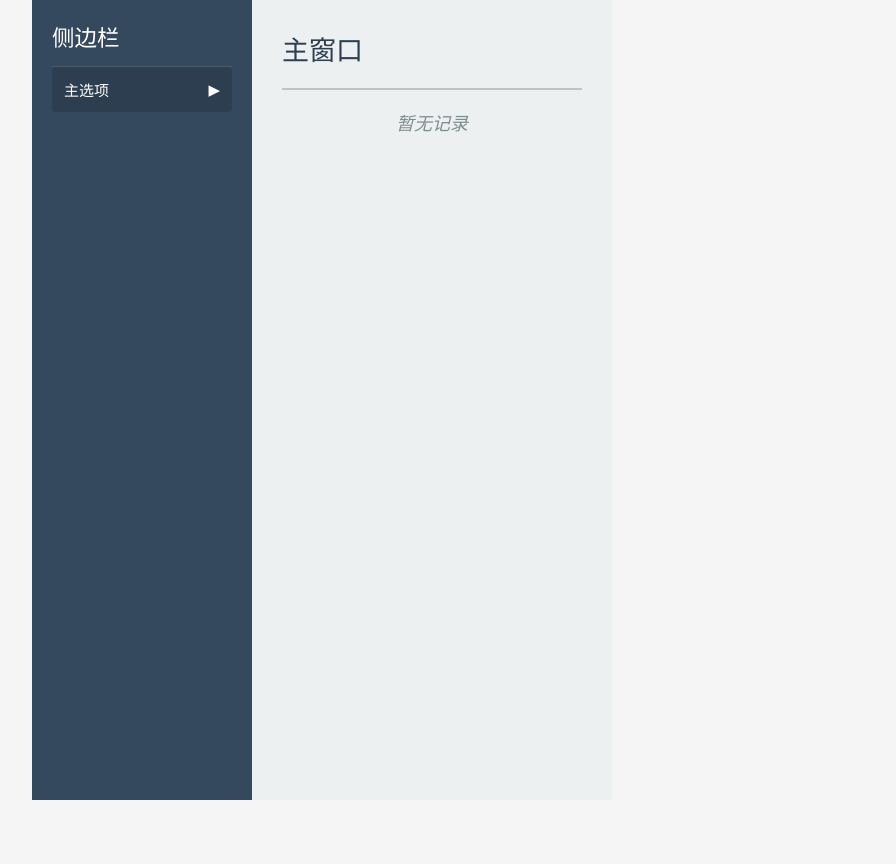
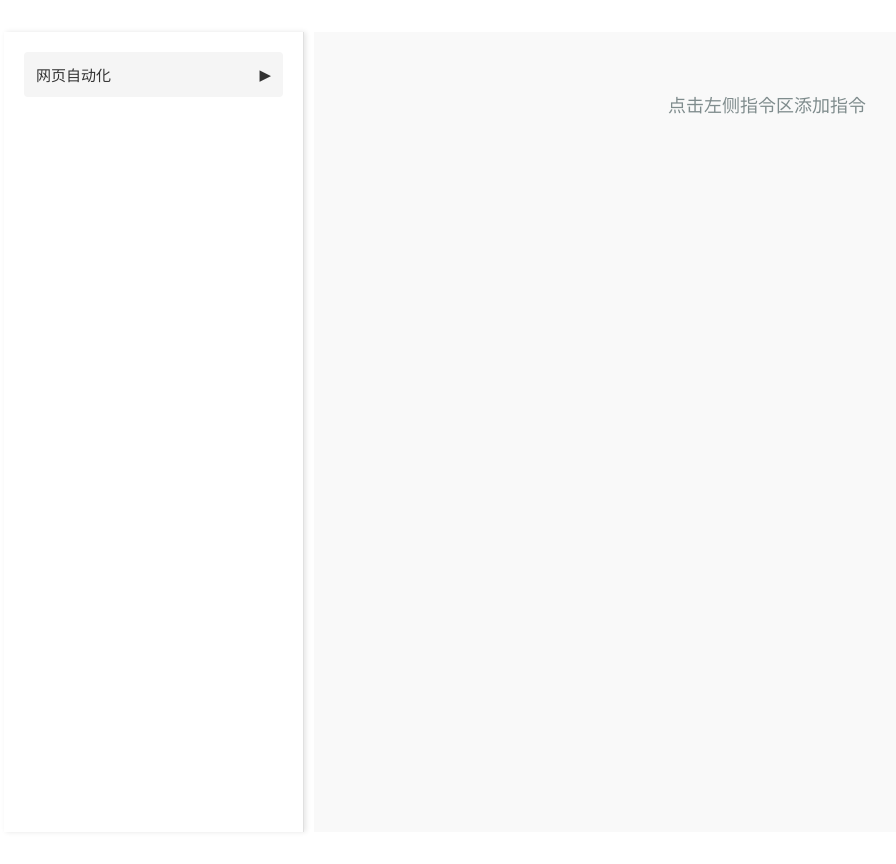
Before and after one commit to LiyunZhang10/electron_project, a Vue app: page / in a window 1280 px wide. Shown: the whole page, without its empty margins (28-924 px from the left). Before the commit the page ends 800 px from the top, so only its background shows below. Built offline with nearby package versions, Linux system fonts and the light colour scheme.

Commit message:
Update .gitignore

```diff
--- a/src/assets/main.css
+++ b/src/assets/main.css
@@ -1,7 +1,6 @@
 @import './base.css';
 
 #app {
-  max-width: 1280px;
   margin: 0 auto;
   padding: 2rem;
   font-weight: normal;
@@ -20,16 +19,3 @@ a,
     background-color: hsla(160, 100%, 37%, 0.2);
   }
 }
-
-@media (min-width: 1024px) {
-  body {
-    display: flex;
-    place-items: center;
-  }
-
-  #app {
-    display: grid;
-    grid-template-columns: 1fr 1fr;
-    padding: 0 2rem;
-  }
-}
--- a/src/components/DialogBox.vue
+++ b/src/components/DialogBox.vue
@@ -2,13 +2,13 @@
   <Transition name="dialog">
     <div class="dialog-overlay" @click.self="$emit('close')">
       <div class="dialog-box">
-        <h3>{{ submenu }} - 输入信息</h3>
-        <div v-for="field in fields" :key="field.key" class="info-input">
-          <label :for="field.key">{{ field.label }}:</label>
+        <h3>{{ submenu }}</h3>
+        <div v-for="field in fields" :key="field.name" class="info-input">
+          <label :for="field.name">{{ field.label }}:</label>
           <input
-            :id="field.key"
-            v-model="info[field.key]"
-            :placeholder="`请输入${field.label}`"
+            :id="field.name"
+            v-model="info[field.name]"
+            :placeholder="field.placeholder"
           />
         </div>
         <div class="dialog-buttons">
@@ -21,30 +21,34 @@
 </template>
 
 <script setup>
-import { reactive } from 'vue'
+import { reactive, onMounted } from 'vue'
 
 const props = defineProps({
-  submenu: String
+  submenu: String,
+  fields: Array,
+  editingRecord: Object
 })
 
 const emit = defineEmits(['close', 'submit'])
 
-const fields = [
-  { key: 'title', label: '标题' },
-  { key: 'description', label: '描述' },
-  { key: 'category', label: '类别' },
-]
+const info = reactive({})
 
-const info = reactive({
-  title: '',
-  description: '',
-  category: '',
+onMounted(() => {
+  if (props.editingRecord) {
+    Object.keys(props.editingRecord).forEach(key => {
+      if (key !== 'id' && key !== 'type') {
+        info[key] = props.editingRecord[key]
+      }
+    })
+  }
 })
 
 const submit = () => {
   if (Object.values(info).some(value => value.trim() !== '')) {
-    emit('submit', { ...info })
-    Object.keys(info).forEach(key => info[key] = '')
+    emit('submit', { ...info, id: props.editingRecord?.id })
+    Object.keys(info).forEach(key => {
+      info[key] = ''
+    })
   }
 }
 </script>
--- a/src/components/MainWindow.vue
+++ b/src/components/MainWindow.vue
@@ -1,21 +1,24 @@
 <template>
   <div class="main-window">
-    <h2>主窗口</h2>
-    <div v-if="records.length === 0" class="no-records">
-      暂无记录
-    </div>
     <TransitionGroup name="list" tag="div" class="record-list">
       <div v-for="record in records" :key="record.id" class="record">
-        <div class="record-content">
-          <h3>{{ record.type }}</h3>
-          <p><strong>标题:</strong> {{ record.title }}</p>
-          <p><strong>描述:</strong> {{ record.description }}</p>
-          <p><strong>类别:</strong> {{ record.category }}</p>
-          <small>{{ record.date }}</small>
-        </div>
+        <h3>{{ record.type }}</h3>
+        <p v-if="record.type === '打开网页'">
+          使用 <span class="highlight">{{ record.browserType }}</span> 浏览器打开网址
+          <span class="highlight">{{ record.url }}</span> ，将网页对象保存到
+          <span class="highlight">{{ record.savePageObject }}</span>
+        </p>
+        <p v-else-if="record.type === '点击元素(web)'">
+          在网页对象 <span class="highlight">{{ record.pageObject }}</span> 中，
+          点击元素 <span class="highlight">{{ record.operationTarget }}</span>
+        </p>
+        <button @click="$emit('edit-record', record)" class="edit-btn">编辑</button>
         <button @click="$emit('delete-record', record.id)" class="delete-btn">删除</button>
       </div>
     </TransitionGroup>
+    <div v-if="records.length === 0" class="empty-message">
+      点击左侧指令区添加指令
+    </div>
   </div>
 </template>
 
@@ -23,60 +26,38 @@
 defineProps({
   records: Array
 })
-
-defineEmits(['delete-record'])
+defineEmits(['delete-record', 'edit-record'])
 </script>
 
 <style scoped>
 .main-window {
   flex-grow: 1;
-  padding: 30px;
+  padding: 20px;
   overflow-y: auto;
-  background-color: #ecf0f1;
-}
-
-h2 {
-  margin-top: 0;
-  color: #2c3e50;
-  font-weight: 500;
-  font-size: 1.8em;
-  padding-bottom: 15px;
-  border-bottom: 2px solid #bdc3c7;
-}
-
-.no-records {
-  text-align: center;
-  color: #7f8c8d;
-  font-style: italic;
-  margin-top: 20px;
-  font-size: 1.2em;
+  background-color: #f9f9f9;
+  height: 100%;
+  margin-left: 10px;
+  box-sizing: border-box;
 }
 
 .record-list {
-  display: grid;
-  grid-template-columns: repeat(auto-fill, minmax(300px, 1fr));
+  display: flex;
+  flex-direction: column;
   gap: 20px;
-  padding: 20px 0;
+  padding: 10px;
 }
 
 .record {
-  background-color: white;
+  padding: 20px;
+  background-color: #ffffff;
   border-radius: 8px;
-  padding: 20px;
-  box-shadow: 0 4px 6px rgba(0, 0, 0, 0.1);
+  box-shadow: 0 2px 4px rgba(0, 0, 0, 0.1);
   transition: all 0.3s ease;
-  display: flex;
-  flex-direction: column;
-  justify-content: space-between;
 }
 
 .record:hover {
   transform: translateY(-5px);
   box-shadow: 0 6px 12px rgba(0, 0, 0, 0.15);
-}
-
-.record-content {
-  flex-grow: 1;
 }
 
 .record h3 {
@@ -88,16 +69,17 @@ h2 {
 .record p {
   color: #34495e;
   margin: 10px 0;
+  line-height: 1.6;
 }
 
-.record small {
-  color: #7f8c8d;
-  display: block;
-  margin-top: 15px;
+.highlight {
+  color: #e74c3c;
+  font-family: 'Courier New', monospace;
+  font-size: 1.1em;
+  font-style: italic;
 }
 
 .delete-btn {
-  align-self: flex-end;
   background-color: #e74c3c;
   color: white;
   border: none;
@@ -112,13 +94,36 @@ h2 {
   background-color: #c0392b;
 }
 
+.edit-btn {
+  background-color: #3498db;
+  color: white;
+  border: none;
+  padding: 8px 15px;
+  border-radius: 4px;
+  cursor: pointer;
+  transition: background-color 0.3s;
+  margin-top: 15px;
+  margin-right: 10px;
+}
+.edit-btn:hover {
+  background-color: #2980b9;
+}
+
 .list-enter-active,
 .list-leave-active {
   transition: all 0.5s ease;
 }
+
 .list-enter-from,
 .list-leave-to {
   opacity: 0;
   transform: translateY(30px);
 }
+
+.empty-message {
+  text-align: center;
+  color: #7f8c8d;
+  margin-top: 20px;
+  font-size: 1.2em;
+}
 </style>
--- a/src/components/Sidebar.vue
+++ b/src/components/Sidebar.vue
@@ -1,15 +1,14 @@
 <template>
   <div class="sidebar">
-    <h2>侧边栏</h2>
     <div class="menu-item">
       <button @click="toggleSubmenu" :class="{ active: showSubmenu }">
-        <span>主选项</span>
+        <span>网页自动化</span>
         <span class="arrow" :class="{ down: showSubmenu }">▶</span>
       </button>
       <transition name="submenu">
         <div v-if="showSubmenu" class="submenu">
-          <button @click="$emit('add-record', '子菜单1')">子菜单1</button>
-          <button @click="$emit('add-record', '子菜单2')">子菜单2</button>
+          <button @click="$emit('add-record', '打开网页')">打开网页</button>
+          <button @click="$emit('add-record', '点击元素(web)')">点击元素(web)</button>
         </div>
       </transition>
     </div>
@@ -18,11 +17,8 @@
 
 <script setup>
 import { ref } from 'vue'
-
 defineEmits(['add-record'])
-
 const showSubmenu = ref(false)
-
 const toggleSubmenu = () => {
   showSubmenu.value = !showSubmenu.value
 }
@@ -30,20 +26,17 @@ const toggleSubmenu = () => {
 
 <style scoped>
 .sidebar {
-  width: 220px;
-  background-color: #34495e;
+  width: 25%;
+  min-width: 200px;
+  max-width: 300px;
+  background-color: #ffffff;
   padding: 20px;
-  color: white;
+  color: #333;
   overflow-y: auto;
-  flex-shrink: 0;
-}
-
-h2 {
-  margin-top: 0;
-  font-weight: 500;
-  font-size: 1.5em;
-  padding-bottom: 10px;
-  border-bottom: 1px solid rgba(255, 255, 255, 0.1);
+  height: 100%;
+  box-sizing: border-box;
+  border-right: 1px solid #e0e0e0;
+  box-shadow: 2px 0 5px rgba(0, 0, 0, 0.1);
 }
 
 .menu-item {
@@ -56,8 +49,8 @@ button {
   align-items: center;
   width: 100%;
   padding: 12px;
-  background-color: #2c3e50;
-  color: white;
+  background-color: #f5f5f5;
+  color: #333;
   border: none;
   border-radius: 4px;
   cursor: pointer;
@@ -67,7 +60,7 @@ button {
 }
 
 button:hover, button.active {
-  background-color: #2980b9;
+  background-color: #e0e0e0;
 }
 
 .arrow {
@@ -79,17 +72,17 @@ button:hover, button.active {
 }
 
 .submenu {
-  margin-left: 20px;
+  margin-left: 15%;
   margin-top: 5px;
 }
 
 .submenu button {
-  background-color: #3498db;
+  background-color: #f0f0f0;
   margin-bottom: 5px;
 }
 
 .submenu button:hover {
-  background-color: #2980b9;
+  background-color: #e0e0e0;
 }
 
 .submenu-enter-active,
--- a/src/views/HomeView.vue
+++ b/src/views/HomeView.vue
@@ -1,18 +1,20 @@
 <template>
-  <div class="app">
-    <Sidebar @add-record="addRecord" />
-    <MainWindow :records="records" @delete-record="deleteRecord" />
+  <div class="app-container">
+    <Sidebar @add-record="openDialog" />
+    <MainWindow :records="records" @delete-record="deleteRecord" @edit-record="editRecord" />
     <DialogBox
       v-if="showDialog"
       :submenu="currentSubmenu"
+      :fields="dialogFields"
+      :editingRecord="editingRecord"
       @close="closeDialog"
-      @submit="submitDialog"
+      @submit="submitRecord"
     />
   </div>
 </template>
 
 <script setup>
-import { ref } from 'vue'
+import { ref, computed } from 'vue'
 import Sidebar from '@/components/Sidebar.vue'
 import MainWindow from '@/components/MainWindow.vue'
 import DialogBox from '@/components/DialogBox.vue'
@@ -20,61 +22,65 @@ import DialogBox from '@/components/DialogBox.vue'
 const records = ref([])
 const showDialog = ref(false)
 const currentSubmenu = ref('')
+const editingRecord = ref(null)
 
-const addRecord = (submenu) => {
-  currentSubmenu.value = submenu
+const dialogFields = computed(() => {
+  if (currentSubmenu.value === '打开网页') {
+    return [
+      { name: 'browserType', label: '浏览器类型', placeholder: '输入浏览器类型' },
+      { name: 'url', label: '网址', placeholder: '输入网址' },
+      { name: 'savePageObject', label: '保存页面对象', placeholder: '输入保存的页面对象名称' }
+    ]
+  } else if (currentSubmenu.value === '点击元素(web)') {
+    return [
+      { name: 'pageObject', label: '页面对象', placeholder: '输入页面对象' },
+      { name: 'operationTarget', label: '操作目标', placeholder: '输入操作目标' }
+    ]
+  }
+  return []
+})
+
+const openDialog = (type) => {
+  currentSubmenu.value = type
+  editingRecord.value = null
   showDialog.value = true
 }
 
 const closeDialog = () => {
   showDialog.value = false
+  editingRecord.value = null
 }
 
-const submitDialog = (info) => {
-  records.value.push({
-    id: Date.now() + Math.random(),
-    type: currentSubmenu.value,
-    ...info,
-    date: new Date().toLocaleString()
-  })
-  showDialog.value = false
+const submitRecord = (info) => {
+  if (editingRecord.value) {
+    const index = records.value.findIndex(record => record.id === editingRecord.value.id)
+    if (index !== -1) {
+      records.value[index] = { ...records.value[index], ...info }
+    }
+  } else {
+    records.value.push({
+      id: Date.now(),
+      type: currentSubmenu.value,
+      ...info
+    })
+  }
+  closeDialog()
 }
 
 const deleteRecord = (id) => {
   records.value = records.value.filter(record => record.id !== id)
 }
+
+const editRecord = (record) => {
+  editingRecord.value = record
+  currentSubmenu.value = record.type
+  showDialog.value = true
+}
 </script>
 
-<style>
-@import url('https://fonts.googleapis.com/css2?family=Roboto:wght@300;400;500;700&display=swap');
-
-body {
-  margin: 0;
-  font-family: 'Roboto', sans-serif;
-  background-color: #f5f5f5;
-  overflow: hidden;
-}
-
-.app {
+<style scoped>
+.app-container {
   display: flex;
   height: 100vh;
-  max-height: 100vh;
-}
-
-::-webkit-scrollbar {
-  width: 8px;
-}
-
-::-webkit-scrollbar-track {
-  background: #f1f1f1;
-}
-
-::-webkit-scrollbar-thumb {
-  background: #888;
-  border-radius: 4px;
-}
-
-::-webkit-scrollbar-thumb:hover {
-  background: #555;
 }
 </style>
```
Also changed, not shown: electron/main.js (+2 -5 lines), 1 other file (tests, documents, lock files or other folders).
